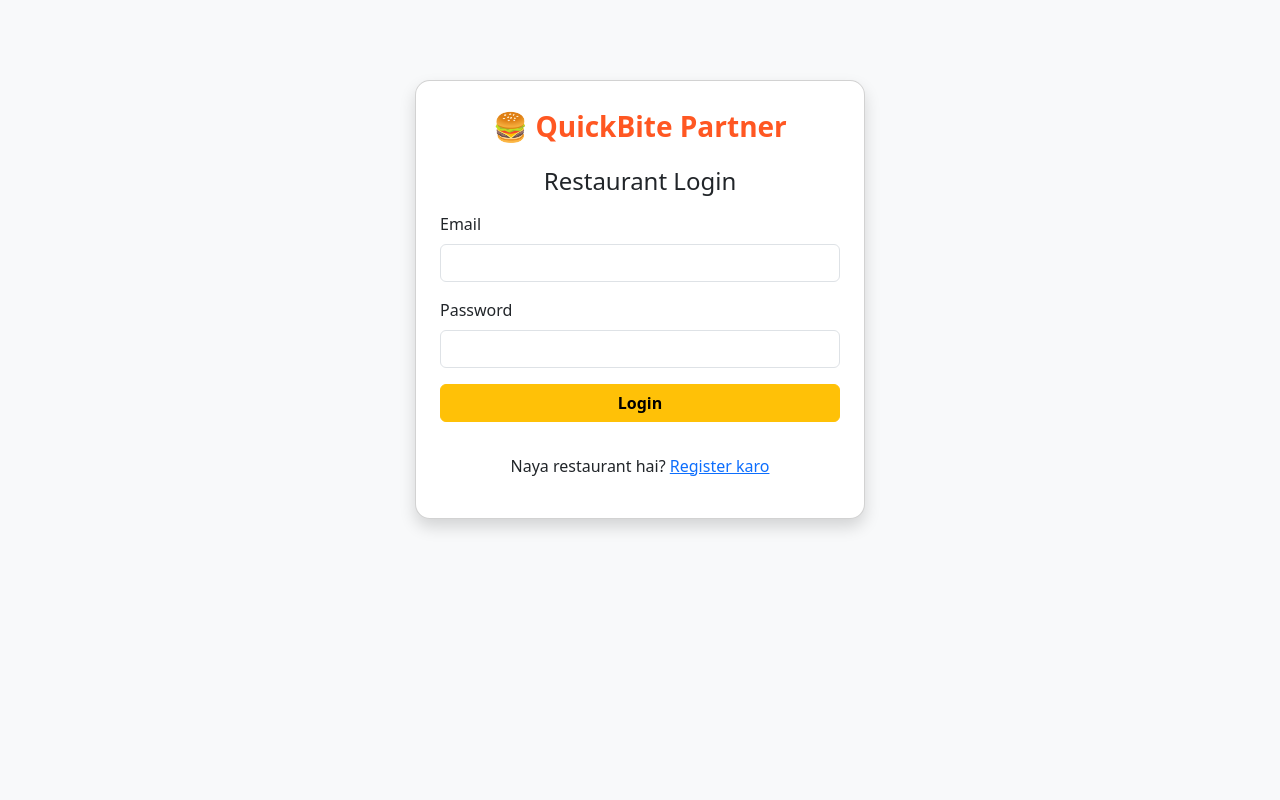
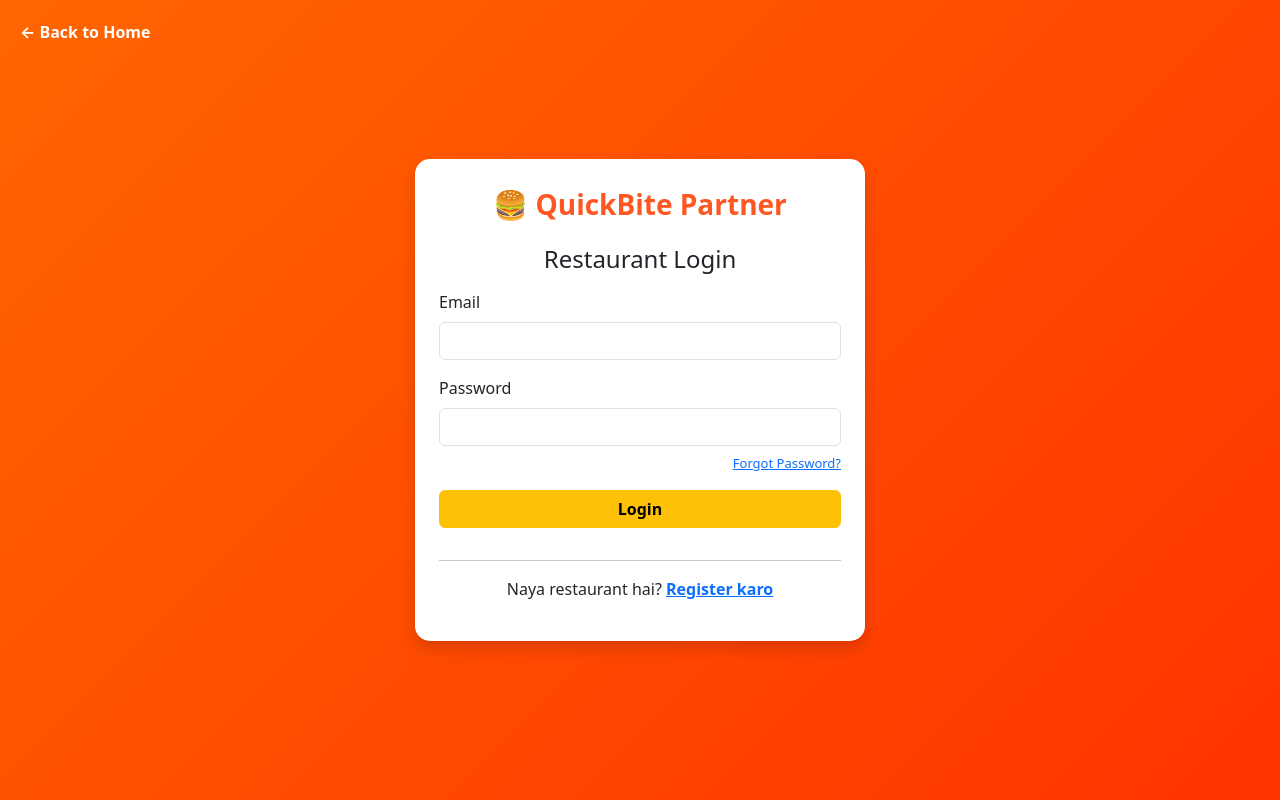
Before and after one commit to hamid3311khan-hub/quickbite-customer, a website: page public/restaurant-login.html in a window 1280 px wide. Drawn offline with nearby package versions, Linux system fonts and the light colour scheme.

Commit message:
Update restaurant-login.html

```diff
--- a/public/restaurant-login.html
+++ b/public/restaurant-login.html
@@ -6,12 +6,15 @@
 <title>Restaurant Login - QuickBite</title>
 <link href="https://cdn.jsdelivr.net/npm/bootstrap@5.3.2/dist/css/bootstrap.min.css" rel="stylesheet">
 <style>
-    body{background:#f8f9fa}
-    .card{max-width:450px; margin:80px auto; border-radius:15px}
+    body{background:linear-gradient(135deg,#ff6600,#ff3300); min-height:100vh; display:flex; align-items:center;}
+    .card{max-width:450px; margin:auto; border-radius:15px; border:none;}
     .logo{font-size:28px; font-weight:bold; color:#ff5722; text-align:center; margin-bottom:20px}
+    .back-home{position:absolute; top:20px; left:20px; color:white; text-decoration:none; font-weight:bold;}
 </style>
 </head>
 <body>
+
+<a href="/" class="back-home">← Back to Home</a>
 
 <div class="container">
     <div class="card shadow p-4">
@@ -26,12 +29,16 @@
             <div class="mb-3">
                 <label class="form-label">Password</label>
                 <input type="password" id="password" class="form-control" required>
+                <div class="text-end mt-1">
+                    <a href="#" onclick="alert('Admin se contact karo password reset ke liye')" style="font-size:13px;">Forgot Password?</a>
+                </div>
             </div>
             <button type="submit" class="btn btn-warning w-100 fw-bold">Login</button>
         </form>
 
         <div id="msg" class="mt-3"></div>
-        <p class="text-center mt-3">Naya restaurant hai? <a href="/restaurant-register">Register karo</a></p>
+        <hr>
+        <p class="text-center">Naya restaurant hai? <a href="/restaurant-register" class="fw-bold">Register karo</a></p>
     </div>
 </div>
 
@@ -55,9 +62,14 @@ document.getElementById('loginForm').addEventListener('submit', async (e)=>{
     const result = await res.json();
 
     if(result.success){
-        // Login success hua to data localStorage me save kar le
+        if(result.owner.status !== 'Approved'){
+            document.getElementById('msg').innerHTML = `<div class="alert alert-warning">⚠️ Tumhara restaurant abhi Admin se approve nahi hua. Thoda wait karo.</div>`;
+            btn.disabled = false;
+            btn.innerText = "Login";
+            return;
+        }
         localStorage.setItem('owner', JSON.stringify(result.owner));
-        window.location.href = '/restaurant-dashboard'; // Dashboard pe bhej de
+        window.location.href = '/restaurant-dashboard';
     } else {
         document.getElementById('msg').innerHTML = `<div class="alert alert-danger">${result.msg}</div>`;
         btn.disabled = false;
```
